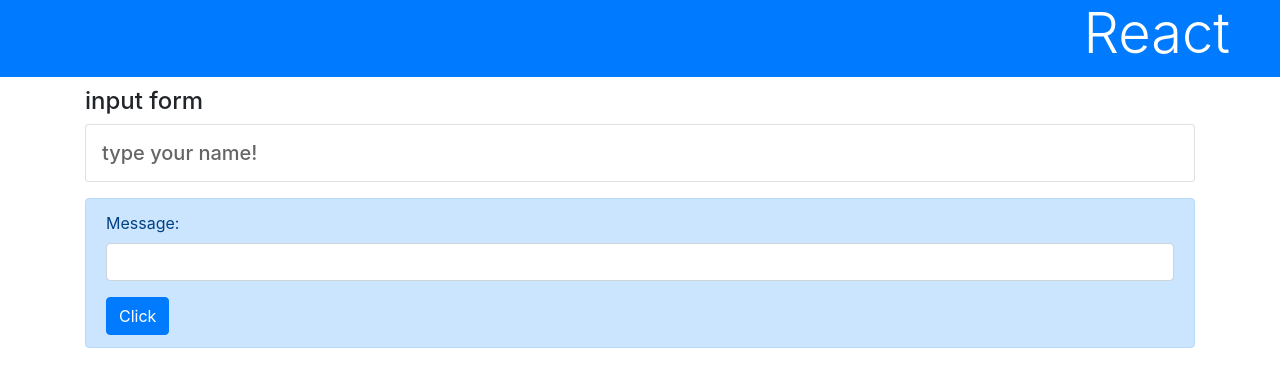
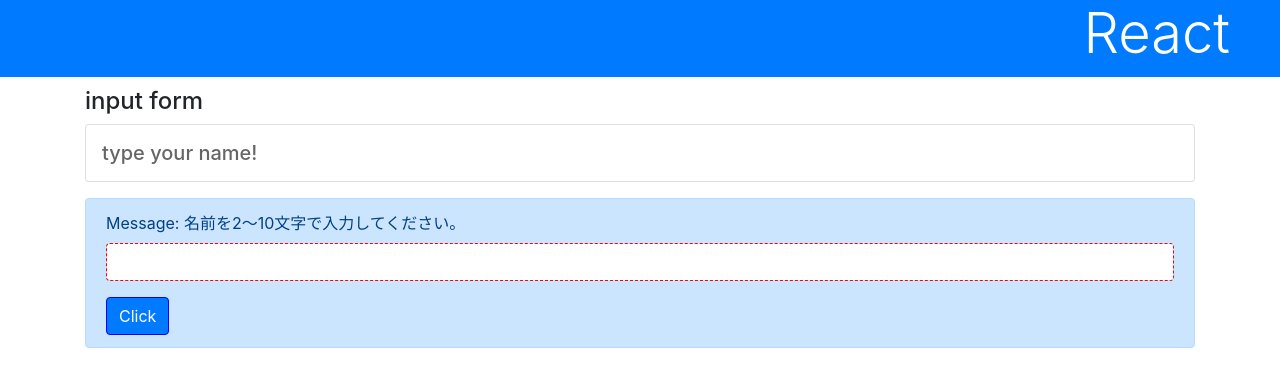
Before and after one commit to Apple-cake/SampleReactApp, a React (Create React App) app: page / in a window 1280 px wide. Shown: the top 386 px of the page. Built offline with nearby package versions, Linux system fonts and the light colour scheme.

Commit message:
フォームの入力制限追加、入力エラー時のCSS追加

```diff
--- a/src/App.css
+++ b/src/App.css
@@ -16,3 +16,11 @@
   color: #666;
   font-size: 16pt;
 }
+
+input:invalid {
+  border: 1px dashed red;
+}
+
+input:valid {
+  border: 1px solid blue;
+}
--- a/src/App.js
+++ b/src/App.js
@@ -25,6 +25,8 @@
       title: 'send form',
       message: 'Hello, ' + this.input + '!!'
     })
+    // イベントの消費（フォーム送信をなくす=inputの初期化を防止）
+    e.preventDefault()
   }
 
   render() {
@@ -36,8 +38,8 @@
         <div className="alert alert-primary mt-3">
           <form onSubmit={this.doSubmit}>
             <div className="form-group">
-              <label>Message:</label>
-              <input type="text" className="form-control" onChange={this.doChange} />
+              <label>Message: 名前を2〜10文字で入力してください。</label>
+              <input type="text" className="form-control" onChange={this.doChange} required pattern="[A-Za-z0-9]+" minLength="2" maxLength="10"/>
             </div>
             <input type="submit" className="btn btn-primary" value="Click" />
           </form>
```
